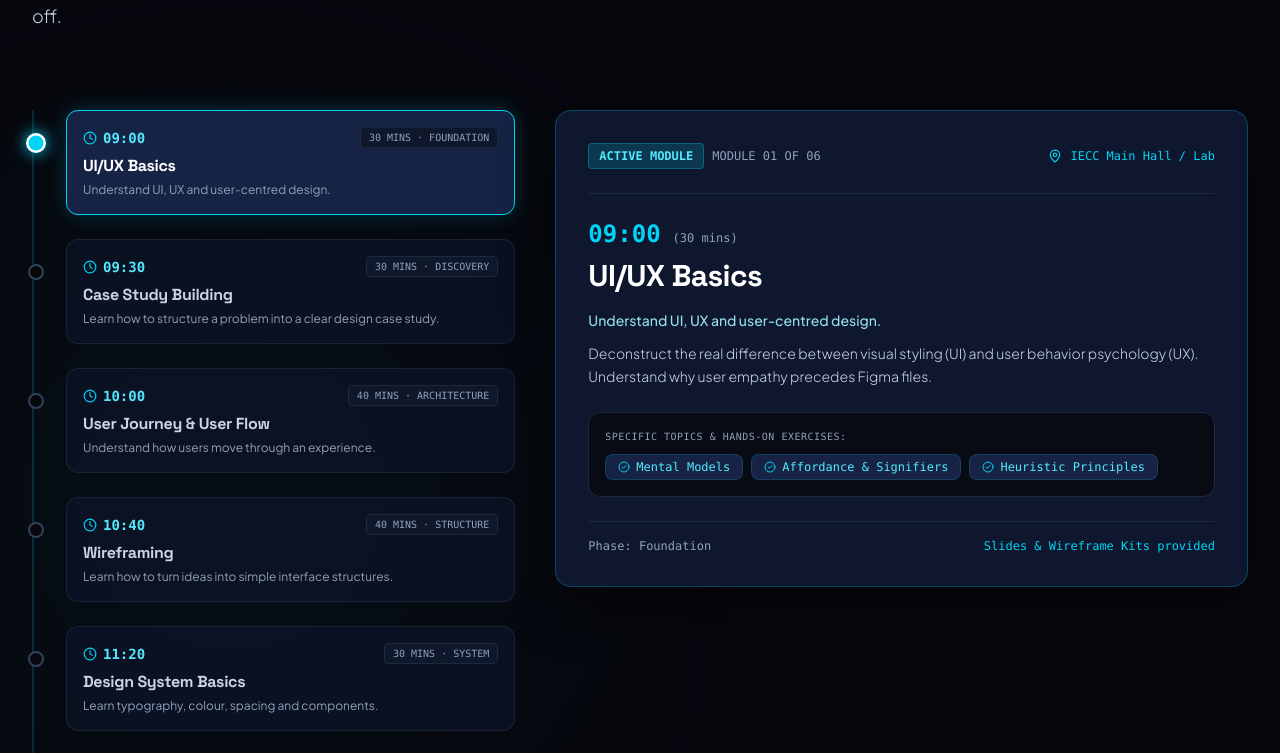
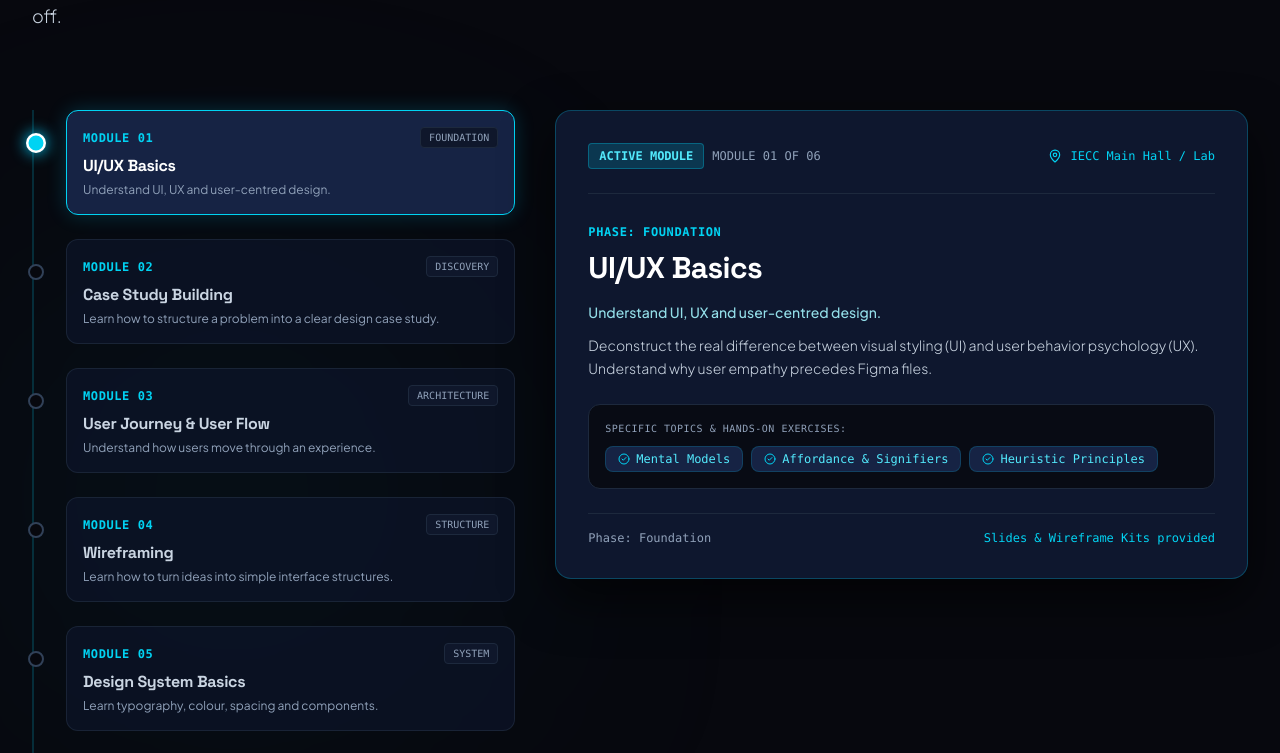
Before and after one commit to subashp2255-gif/UI-UX, a React (Vite) app: page / in a window 1280 px wide. Shown: the part 4030-4783 px from the top of the page. Built offline with nearby package versions, Linux system fonts and the light colour scheme.

Commit message:
feat: add components, data, and main application structure for UI/UX hackathon platform

```diff
--- a/src/components/Audience.jsx
+++ b/src/components/Audience.jsx
@@ -21,7 +21,7 @@ export default function Audience({ onOpenRegister }) {
         {/* Section Header */}
         <div className="max-w-3xl mb-16 sm:mb-20">
           <div className="inline-flex items-center gap-2 font-mono text-xs uppercase tracking-widest text-cyan-400 mb-3 bg-[#0E172E] px-3 py-1 rounded-md border border-cyan-500/20">
-            <span>09 // TARGET COHORT</span>
+            <span>10 // TARGET COHORT</span>
           </div>
 
           <h2 className="text-3xl sm:text-5xl lg:text-6xl font-display font-extrabold text-white tracking-tight leading-[1.12] mb-6">
--- a/src/components/FAQ.jsx
+++ b/src/components/FAQ.jsx
@@ -27,7 +27,7 @@ export default function FAQ() {
         {/* Section Header */}
         <div className="text-center max-w-3xl mx-auto mb-16 sm:mb-20">
           <div className="inline-flex items-center gap-2 font-mono text-xs uppercase tracking-widest text-cyan-400 mb-3 bg-[#0E172E] px-3 py-1 rounded-md border border-cyan-500/20">
-            <span>11 // FREQUENTLY ASKED QUESTIONS</span>
+            <span>12 // FREQUENTLY ASKED QUESTIONS</span>
           </div>
 
           <h2 className="text-3xl sm:text-5xl font-display font-extrabold text-white tracking-tight leading-[1.12] mb-6">
--- a/src/components/Footer.jsx
+++ b/src/components/Footer.jsx
@@ -43,7 +43,7 @@ export default function Footer({ onOpenRegister }) {
               EVENT NAVIGATION
             </h4>
             <ul className="space-y-2 font-mono text-xs text-slate-400">
-              {NAV_LINKS.slice(0, 3).map(link => (
+              {NAV_LINKS.slice(0, 4).map(link => (
                 <li key={link.name}>
                   <a href={link.href} className="hover:text-cyan-400 transition-colors">
                     {link.name}
@@ -53,13 +53,13 @@ export default function Footer({ onOpenRegister }) {
             </ul>
           </div>
 
-          {/* Program Overview */}
+          {/* Program Breakdown */}
           <div>
             <h4 className="font-mono text-xs uppercase tracking-wider text-white font-bold mb-4">
-              PROGRAM OVERVIEW
+              PROGRAM & RUBRIC
             </h4>
             <ul className="space-y-2 font-mono text-xs text-slate-400">
-              {NAV_LINKS.slice(3).map(link => (
+              {NAV_LINKS.slice(4).map(link => (
                 <li key={link.name}>
                   <a href={link.href} className="hover:text-cyan-400 transition-colors">
                     {link.name}
--- a/src/components/LearningTimeline.jsx
+++ b/src/components/LearningTimeline.jsx
@@ -1,5 +1,5 @@
 import React, { useState } from 'react';
-import { Clock, CheckCircle2, MapPin } from 'lucide-react';
+import { CheckCircle2, MapPin } from 'lucide-react';
 import { MORNING_TIMELINE } from '../data/hackathonData';
 
 export default function LearningTimeline() {
@@ -42,7 +42,7 @@ export default function LearningTimeline() {
 
               return (
                 <div
-                  key={item.time}
+                  key={item.title}
                   onClick={() => setActiveSession(idx)}
                   className={`group relative p-4 rounded-xl transition-all duration-200 cursor-pointer border ${
                     isSelected
@@ -59,14 +59,13 @@ export default function LearningTimeline() {
                     }`}
                   />
 
-                  {/* Header: Time & Phase */}
+                  {/* Header: Module & Phase */}
                   <div className="flex items-center justify-between gap-2 mb-1.5">
-                    <span className="font-mono text-sm font-bold text-cyan-300 flex items-center gap-1.5">
-                      <Clock className="w-3.5 h-3.5 text-cyan-400" />
-                      {item.time}
+                    <span className="font-mono text-xs font-bold text-cyan-400 uppercase tracking-wider">
+                      MODULE 0{idx + 1}
                     </span>
                     <span className="font-mono text-[10px] uppercase px-2 py-0.5 rounded bg-slate-900 text-slate-400 border border-slate-800">
-                      {item.duration} · {item.phase}
+                      {item.phase}
                     </span>
                   </div>
 
@@ -107,12 +106,9 @@ export default function LearningTimeline() {
 
               {/* Main Content Info */}
               <div className="my-6">
-                <div className="flex items-baseline gap-3 mb-2">
-                  <span className="font-mono text-2xl font-bold text-cyan-400">
-                    {MORNING_TIMELINE[activeSession].time}
-                  </span>
-                  <span className="text-xs font-mono text-slate-400">
-                    ({MORNING_TIMELINE[activeSession].duration})
+                <div className="mb-2">
+                  <span className="font-mono text-xs uppercase tracking-wider text-cyan-400 font-bold">
+                    PHASE: {MORNING_TIMELINE[activeSession].phase}
                   </span>
                 </div>
 
--- a/src/components/RegistrationModal.jsx
+++ b/src/components/RegistrationModal.jsx
@@ -96,7 +96,7 @@ export default function RegistrationModal({ isOpen, onClose }) {
                 }`}
               >
                 <Users className="w-3.5 h-3.5" />
-                <span>2-PERSON TEAM</span>
+                <span>5-PERSON TEAM</span>
               </button>
               <button
                 type="button"
--- a/src/components/Takeaways.jsx
+++ b/src/components/Takeaways.jsx
@@ -14,7 +14,7 @@ export default function Takeaways({ onOpenRegister }) {
         {/* Section Header */}
         <div className="max-w-3xl mb-16 sm:mb-20">
           <div className="inline-flex items-center gap-2 font-mono text-xs uppercase tracking-widest text-cyan-400 mb-3 bg-[#0E172E] px-3 py-1 rounded-md border border-cyan-500/20">
-            <span>10 // POST-HACKATHON ARTIFACTS</span>
+            <span>11 // POST-HACKATHON ARTIFACTS</span>
           </div>
 
           <h2 className="text-3xl sm:text-5xl lg:text-6xl font-display font-extrabold text-white tracking-tight leading-[1.12] mb-6">
--- a/src/data/hackathonData.js
+++ b/src/data/hackathonData.js
@@ -378,7 +378,7 @@ export const TAKEAWAYS_LIST = [
   "A rigorous end-to-end user flow with logic paths",
   "A high-quality set of structural wireframes",
   "A presentation-ready design pitch defending your choices",
-  "Invaluable experience collaborating in an agile 2-person design squad",
+  "Invaluable experience collaborating in an agile design team",
   "A comprehensive starting point for a real portfolio case study",
   "Official UXORA E-Certificate of Participation & Achievement",
 ];
@@ -396,7 +396,7 @@ export const FAQ_LIST = [
   },
   {
     q: "How many people can be in a team?",
-    a: "Teams strictly consist of 2 members (30 teams total, 60 participants). If you register as a solo participant, our organizers will match you into a complementary duo team during morning check-in.",
+    a: "Teams strictly consist of 2 members (30 teams total, 60 participants). If you register as a solo participant, our organizers will pair you with a complementary designer during morning check-in.",
     category: "Teams",
   },
   {
@@ -411,7 +411,7 @@ export const FAQ_LIST = [
   },
   {
     q: "Is this only about making beautiful UI?",
-    a: "Absolutely not. This is a learning-focused UX hackathon. The highest focus is on Wireframe Quality and Problem Understanding. Usability and reasoning trump flashy colors.",
+    a: "Absolutely not. This is a learning-focused UX hackathon. The highest weighted criterion is Wireframe Quality (20%) and Problem Understanding (15%). Usability and reasoning trump flashy colors.",
     category: "Judging",
   },
 ];
```
Also changed, not shown: src/App.jsx (+5 -5 lines), src/components/TeamExperience.jsx (+8 -8 lines).
